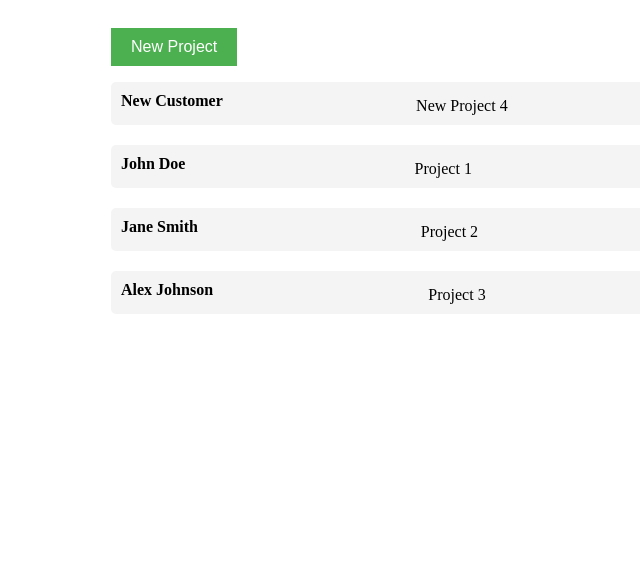
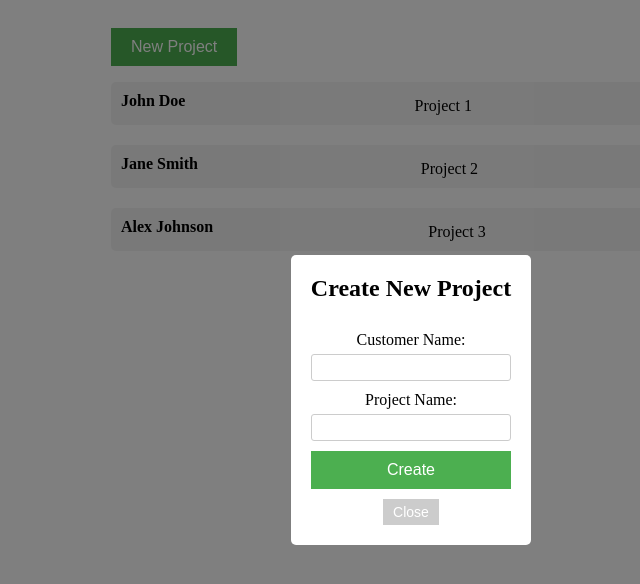
Before and after one commit to siboniseni/interview, a Vue app: page / in a window 1280 px wide. Both pictures are taken after a click on the button "New Project". Shown: the top 584 px of the page, without its empty margins (229-869 px from the left). Built offline with nearby package versions, Linux system fonts and the light colour scheme.

Commit message:
App.vue modified

```diff
--- a/src/App.vue
+++ b/src/App.vue
@@ -1,6 +1,6 @@
 <template>
   <div class="container">
-    <button class="new-project-button" @click="addNewProject">New Project</button>
+    <button class="new-project-button" @click="showForm = true">New Project</button>
     <ul class="project-list">
       <li v-for="project in projects" :key="project.id" class="project-item">
         <div class="project-details">
@@ -10,6 +10,22 @@
         </div>
       </li>
     </ul>
+
+    <div class="form-modal" v-if="showForm">
+      <div class="form-modal-content">
+        <h2>Create New Project</h2>
+        <form @submit.prevent="createProject">
+          <label for="customerName">Customer Name:</label>
+          <input type="text" id="customerName" v-model="newProject.customerName" required>
+
+          <label for="projectName">Project Name:</label>
+          <input type="text" id="projectName" v-model="newProject.projectName" required>
+
+          <button type="submit">Create</button>
+        </form>
+        <button class="close-button" @click="showForm = false">Close</button>
+      </div>
+    </div>
   </div>
 </template>
 
@@ -26,18 +42,26 @@ export default defineComponent({
         { id: 3, customerName: 'Alex Johnson', projectName: 'Project 3', createdAt: new Date() },
       ],
       projectIdCounter: 4,
+      newProject: {
+        customerName: '',
+        projectName: '',
+      },
+      showForm: false,
     };
   },
   methods: {
-    addNewProject() {
+    createProject() {
       const newProject = {
         id: this.projectIdCounter,
-        customerName: 'New Customer',
-        projectName: 'New Project ' + this.projectIdCounter,
+        customerName: this.newProject.customerName,
+        projectName: this.newProject.projectName,
         createdAt: new Date(),
       };
       this.projects.unshift(newProject);
       this.projectIdCounter++;
+      this.newProject.customerName = '';
+      this.newProject.projectName = '';
+      this.showForm = false;
     },
     calculateTimeAgo(createdAt: Date) {
       return moment(createdAt).fromNow();
@@ -91,4 +115,63 @@ export default defineComponent({
   color: gray;
   font-size: 12px;
 }
+
+.form-modal {
+  position: fixed;
+  top: 0;
+  left: 0;
+  width: 100%;
+  height: 100%;
+  background-color: rgba(0, 0, 0, 0.5);
+  display: flex;
+  align-items: center;
+  justify-content: center;
+}
+
+.form-modal-content {
+  background-color: white;
+  padding: 20px;
+  border-radius: 5px;
+  text-align: center;
+}
+
+.form-modal-content h2 {
+  margin-top: 0;
+}
+
+.form-modal-content form {
+  display: flex;
+  flex-direction: column;
+}
+
+.form-modal-content label {
+  margin-top: 10px;
+}
+
+.form-modal-content input {
+  padding: 5px;
+  border-radius: 3px;
+  border: 1px solid #ccc;
+  margin-top: 5px;
+}
+
+.form-modal-content button[type="submit"] {
+  background-color: #4caf50;
+  color: white;
+  border: none;
+  padding: 10px 20px;
+  font-size: 16px;
+  cursor: pointer;
+  margin-top: 10px;
+}
+
+.close-button {
+  margin-top: 10px;
+  background-color: #ccc;
+  color: white;
+  border: none;
+  padding: 5px 10px;
+  font-size: 14px;
+  cursor: pointer;
+}
 </style>
```
